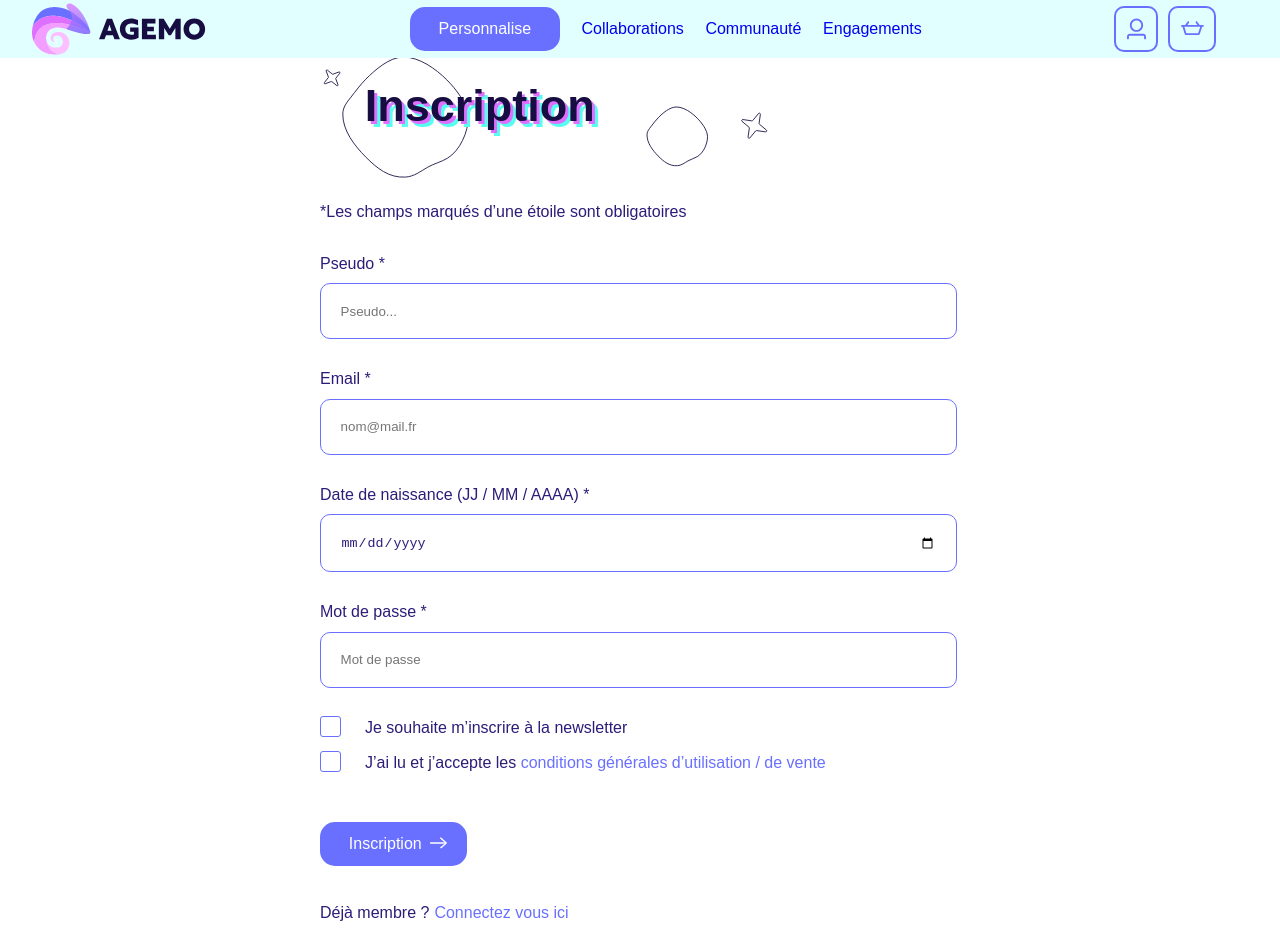
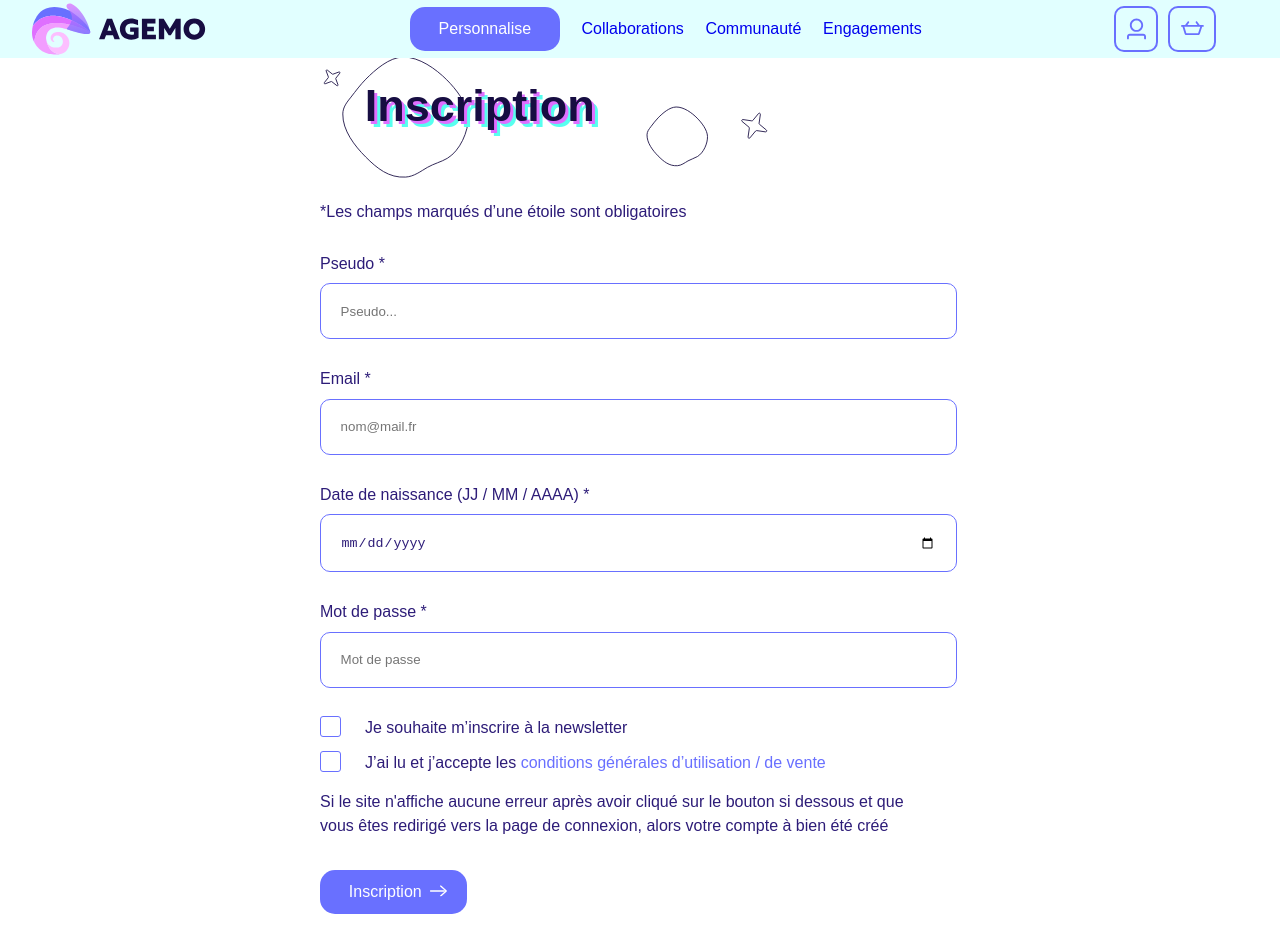
Before and after one commit to SeubJrd/agemovue, a Vue app: page /registration in a window 1280 px wide. Shown: the top 940 px of the page. Built offline with nearby package versions, Linux system fonts and the light colour scheme; a web font is replaced by a local one.

Commit message:
croix blanche + inscription

```diff
--- a/src/components/Header.vue
+++ b/src/components/Header.vue
@@ -31,7 +31,7 @@
             </div>
             <div class="croixMenu mobile" @click="menuBurger('close')">
                 <svg width="23" height="23" viewBox="0 0 23 23" fill="none" xmlns="http://www.w3.org/2000/svg">
-                    <path fill-rule="evenodd" clip-rule="evenodd" d="M1.28033 0.21967C0.987438 -0.0732233 0.512564 -0.0732233 0.219671 0.21967C-0.0732222 0.512563 -0.0732222 0.987437 0.219671 1.28033L10.1893 11.25L0.21967 21.2197C-0.0732233 21.5126 -0.0732233 21.9874 0.21967 22.2803C0.512563 22.5732 0.987437 22.5732 1.28033 22.2803L11.25 12.3107L20.8436 21.9043C21.1365 22.1972 21.6114 22.1972 21.9043 21.9043C22.1972 21.6114 22.1972 21.1365 21.9043 20.8436L12.3107 11.25L21.9043 1.65639C22.1972 1.3635 22.1972 0.888626 21.9043 0.595732C21.6114 0.302839 21.1365 0.30284 20.8436 0.595732L11.25 10.1893L1.28033 0.21967Z" fill="#170D42"/>
+                    <path fill-rule="evenodd" clip-rule="evenodd" d="M1.28033 0.21967C0.987438 -0.0732233 0.512564 -0.0732233 0.219671 0.21967C-0.0732222 0.512563 -0.0732222 0.987437 0.219671 1.28033L10.1893 11.25L0.21967 21.2197C-0.0732233 21.5126 -0.0732233 21.9874 0.21967 22.2803C0.512563 22.5732 0.987437 22.5732 1.28033 22.2803L11.25 12.3107L20.8436 21.9043C21.1365 22.1972 21.6114 22.1972 21.9043 21.9043C22.1972 21.6114 22.1972 21.1365 21.9043 20.8436L12.3107 11.25L21.9043 1.65639C22.1972 1.3635 22.1972 0.888626 21.9043 0.595732C21.6114 0.302839 21.1365 0.30284 20.8436 0.595732L11.25 10.1893L1.28033 0.21967Z" fill="#fff"/>
                 </svg>
             </div>
         </div>
--- a/src/views/Registration.vue
+++ b/src/views/Registration.vue
@@ -78,6 +78,7 @@
             <span class="newsletter"></span>
           </label>
         </div>
+        <p class="infoRegister">Si le site n'affiche aucune erreur après avoir cliqué sur le bouton si dessous et que vous êtes redirigé vers la page de connexion, alors votre compte à bien été créé</p>
         <div>
           <a style="cursor: pointer" class="zoneConnexion__lien || primaryBtn -fleche" @click="submit">
             <span>Inscription</span>
@@ -105,6 +106,12 @@
         <div class="errorMessage" v-if="error">
             <p style="color: red">
               Vous n'avez pas bien rempli un champ du formulaire
+            </p>
+          </div>
+
+          <div class="errorMessage" v-if="success">
+            <p style="color: green">
+              Inscription réussie
             </p>
           </div>
       </form>
@@ -157,6 +164,7 @@ export default {
         .then((response) => {
           if (response.status === 200) {
             this.success = true;
+            this.$router.push('Compte')
             this.error = false;
           }
         })
@@ -173,6 +181,10 @@ export default {
 
 <style lang="scss">
 @media screen and (min-width: 960px) {
+
+  .infoRegister{
+    width: 60%;
+  }
   .inscription .errorMessage {
     margin-bottom: 5%;
     & p {
```
